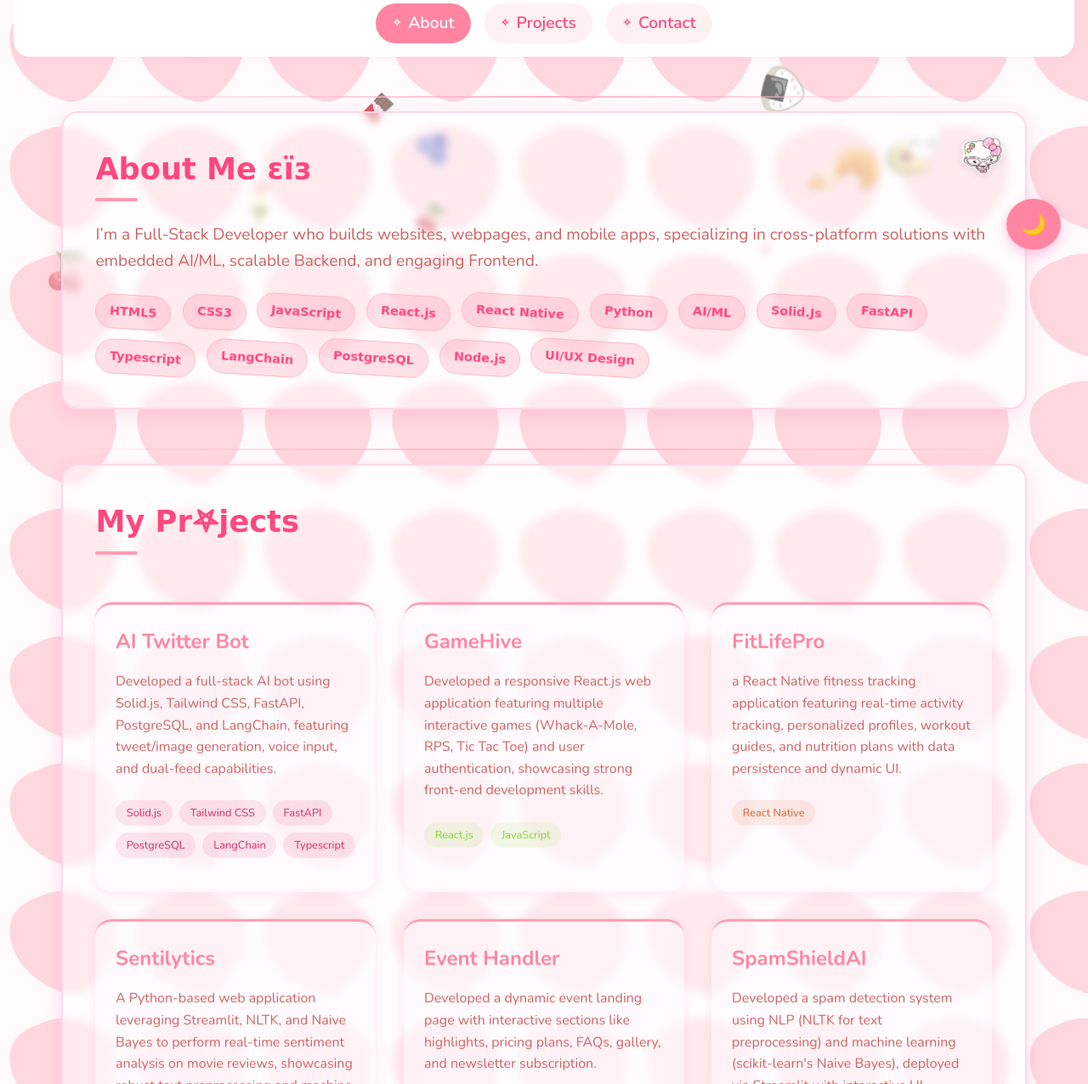
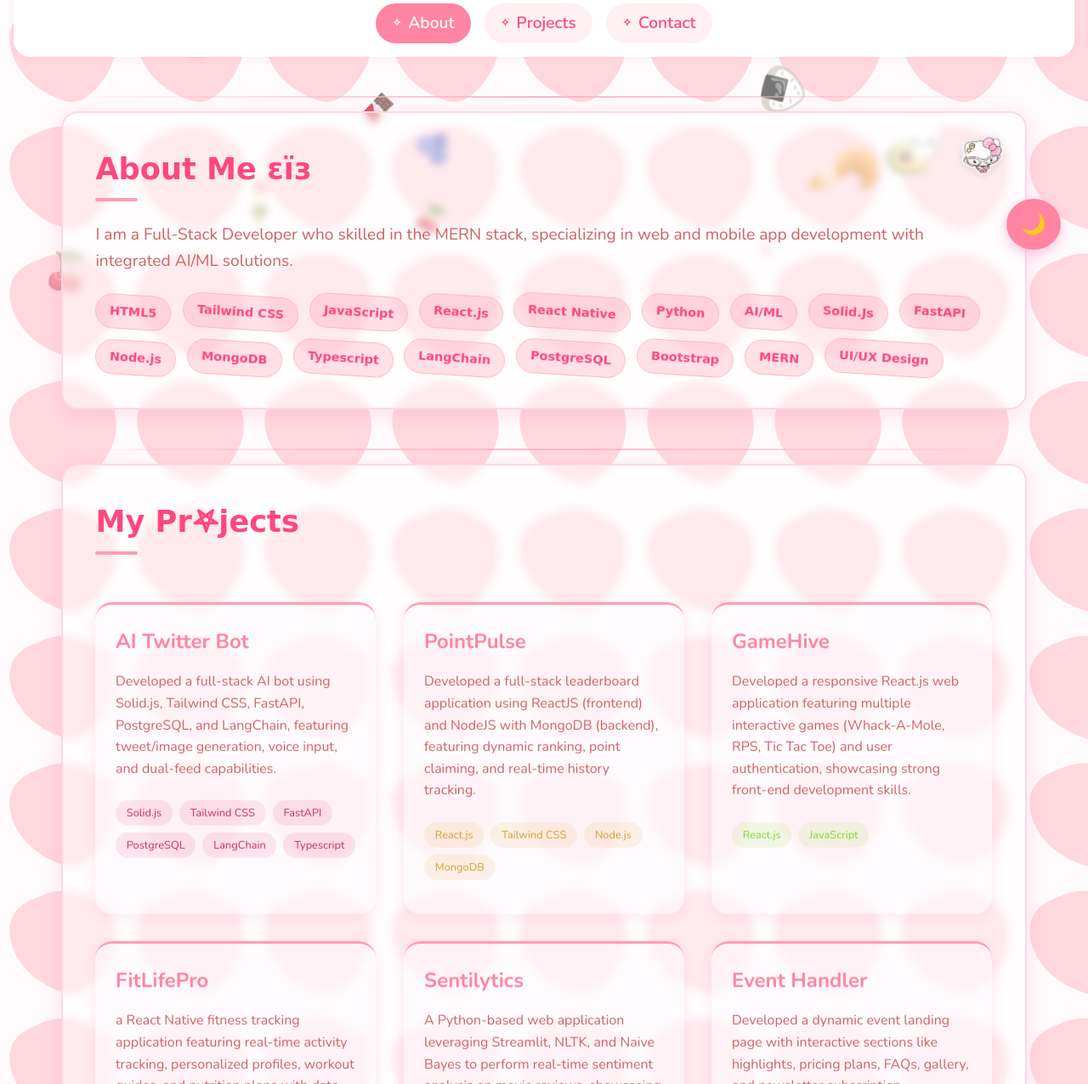
Before and after one commit to ayuushisaha/portfolio-, a plain HTML site: page index.html in a window 1280 px wide. Shown: the part 474-1750 px from the top of the page at 85% size. Drawn offline with nearby package versions, Linux system fonts and the light colour scheme; a web font is replaced by a local one.

Commit message:
Update index.html

```diff
--- a/index.html
+++ b/index.html
@@ -911,11 +911,11 @@
       <img src="h1-removebg-preview.png" class="hello-kitty about-kitty" alt="Hello Kitty" style="position: absolute; top: 20px; right: 20px; width: clamp(30px, 6vw, 60px); height: clamp(30px, 6vw, 60px); z-index: 1;" aria-hidden="true">
       <h2>About Me εїз</h2>
       <p>
-        I’m a Full-Stack Developer who builds websites, webpages, and mobile apps, specializing in cross-platform solutions with embedded AI/ML, scalable Backend, and engaging Frontend.
+        I am a Full-Stack Developer who skilled in the MERN stack, specializing in web and mobile app development with integrated AI/ML solutions.
       </p>
       <div class="skills">
         <span class="skill">HTML5</span>
-        <span class="skill">CSS3</span>
+        <span class="skill">Tailwind CSS</span>
         <span class="skill">JavaScript</span>
         <span class="skill">React.js</span>
         <span class="skill">React Native</span>
@@ -923,10 +923,13 @@
         <span class="skill">AI/ML</span>
         <span class="skill">Solid.Js</span>
         <span class="skill">FastAPI</span>
+         <span class="skill">Node.js</span>
+         <span class="skill">MongoDB</span>
         <span class="skill">Typescript</span>
         <span class="skill">LangChain</span>
         <span class="skill">PostgreSQL</span>
-        <span class="skill">Node.js</span>
+         <span class="skill">Bootstrap</span>
+         <span class="skill">MERN</span>
         <span class="skill">UI/UX Design</span>
       </div>
     </section>
@@ -994,6 +997,12 @@
         description: "Developed a full-stack AI bot using Solid.js, Tailwind CSS, FastAPI, PostgreSQL, and LangChain, featuring tweet/image generation, voice input, and dual-feed capabilities.",
         tags: ["Solid.js", "Tailwind CSS", "FastAPI", "PostgreSQL","LangChain","Typescript"],
         accentHue: 340
+      },
+      {
+        title: "PointPulse",
+        description: "Developed a full-stack leaderboard application using ReactJS (frontend) and NodeJS with MongoDB (backend), featuring dynamic ranking, point claiming, and real-time history tracking.",
+        tags: ["React.js", "Tailwind CSS", "Node.js", "MongoDB"],
+        accentHue: 40
       },
       {
         title: "GameHive",
```
